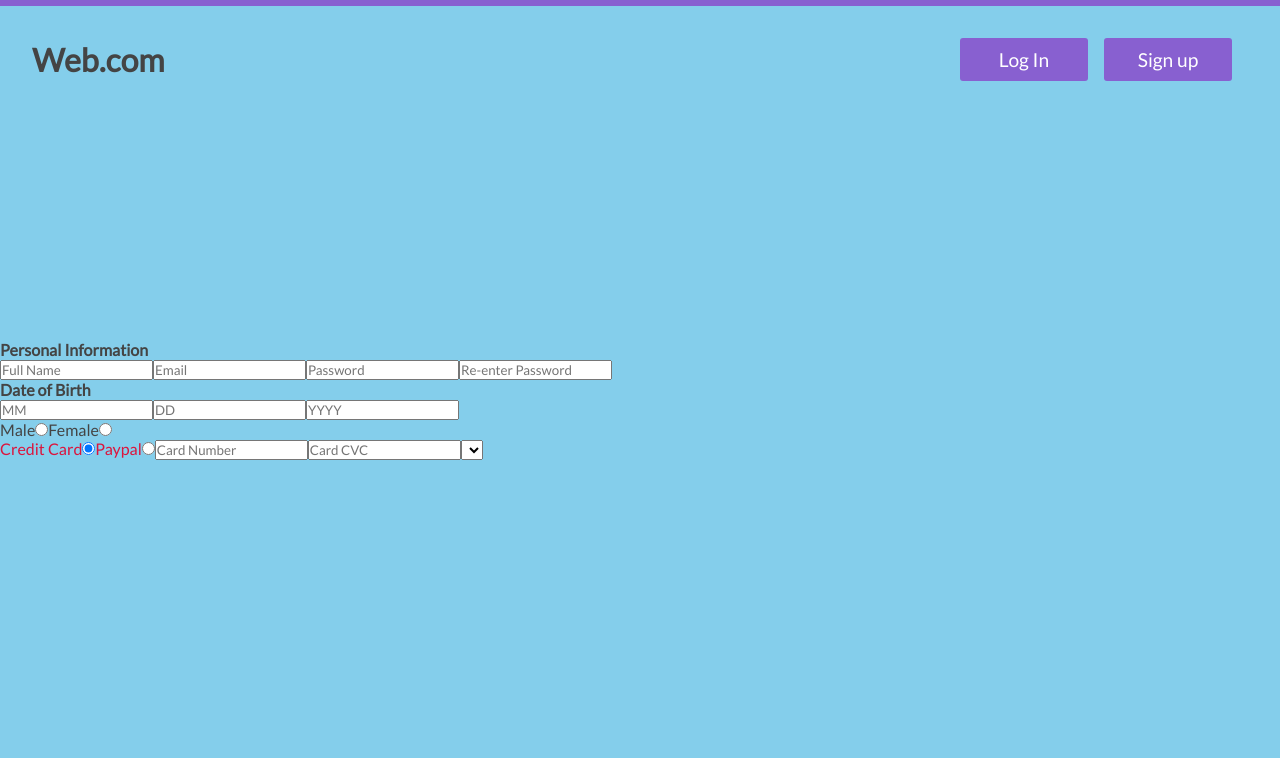
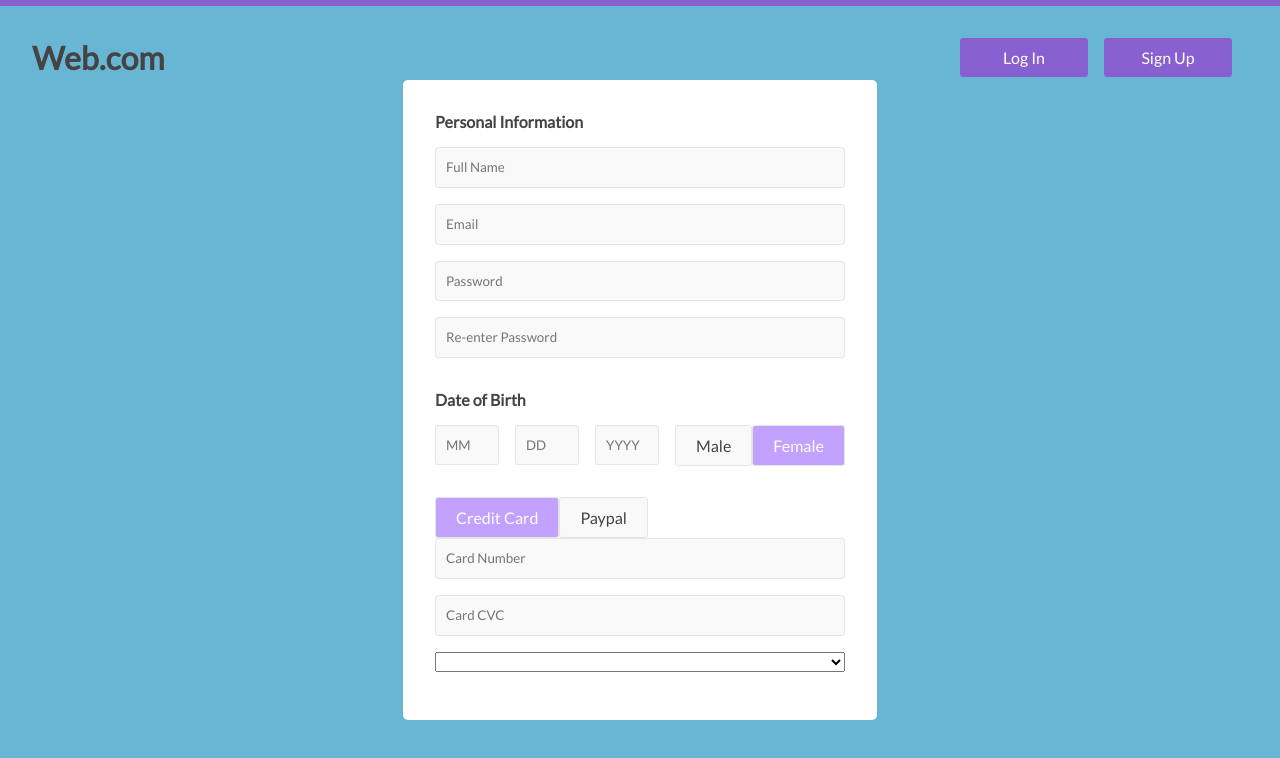
Before and after one commit to AndrewTownsley/react-form-validation, a React (Create React App) app: page /signup in a window 1280 px wide. Shown: the top 758 px of the page. Built offline with nearby package versions, Linux system fonts and the light colour scheme.

Commit message:
got radio check box selectors working properly

```diff
--- a/src/App.js
+++ b/src/App.js
@@ -12,15 +12,15 @@ function App() {
     <BrowserRouter>
     <div className="app-main">
         <nav className="navbar">
-        <h1>Web.com</h1>
-        <div className="btn-container">
-          <button className="main-btn">
-            <Link to="/login">Log In</Link>
-          </button>
-          <button className="main-btn">
-            <Link to="/signup">Sign up</Link>
-          </button>
-          </div>
+          <h1>Web.com</h1>
+            <div className="btn-container">
+              <Link to="/login">
+                <button className="main-btn">Log In</button>
+              </Link>
+              <Link to="/signup">
+                  <button className="main-btn">Sign Up</button>
+              </Link>
+            </div>
         </nav>
 
 {/* -------------------------------------------------------------------------- */}
--- a/src/components/Signup.jsx
+++ b/src/components/Signup.jsx
@@ -5,31 +5,36 @@ const Signup = () => {
   return (
     <div className="sign-up">
       <div className="sign-up-container">
-        <form action="submit">
-          <div className="sign-up-basic">
+        <form className="sign-up-form" action="submit">
+          <div className="sign-up-basic form-control">
             <h4>Personal Information</h4>
             <input type="text" name="fullName" placeholder="Full Name"/>
             <input type="email" name="email"  placeholder="Email"/>
             <input type="password" name="password" placeholder="Password"/>
             <input type="password" name="confirmPassword" placeholder="Re-enter Password"/>
           </div>
+              <h4>Date of Birth</h4>
+          <div className="sign-up-bday-gender form-control">
             <div className="sign-up-birthday">
-            <h4>Date of Birth</h4>
                 <input type="text" name="month" placeholder="MM"/>
                 <input type="text" name="day" placeholder="DD"/>
                 <input type="text" name="year" placeholder="YYYY"/>
             </div>
-          <div className="sign-up-birthday">
+            <div className="sign-up-gender">
+              <input type="radio" name="gender" value="male" id="gender-male"/>
               <label htmlFor="gender-male">Male</label>
-            <input type="radio" name="gender" value="male" id="gender-male"/>
+              <input type="radio" name="gender" value="female" id="gender-female" checked/>
               <label htmlFor="gender-female">Female</label>
-            <input type="radio" name="gender" value="female" id="gender-female"/>
             </div>
-          <div className="sign-up-payment">
-            <label htmlFor="payment-method-card"><span>Credit Card</span></label>
-            <input type="radio" name="payment-method" value="card" id="payment-method-card" checked="true" />
-            <label htmlFor="payment-method-card"><span>Paypal</span></label>
+          </div>
+          <div className="sign-up-payment form-control">
+            <div className="sign-up-payment-box">
+              <input type="radio" name="payment-method" value="card" id="payment-method-card" checked/>
+              <label htmlFor="payment-method-card">Credit Card</label>
               <input type="radio" name="payment-method" value="paypal" id="payment-method-paypal" />
+              <label htmlFor="payment-method-paypal">Paypal</label>
+            </div>
+            {/* -------------------------------------------------- */}
             <input type="text" placeholder="Card Number" />
             <input type="text" placeholder="Card CVC" />
             <select name="" id="">
--- a/src/index.css
+++ b/src/index.css
@@ -4,6 +4,9 @@
   --btn-color: #8860d0;
   --hover-color: #573792;
   --accent-color: #c3a2ff;
+  --light-gray-bg: #f9f9f9;
+  --gray-border: #e5e5e5;
+  --brad-input: 3px;
   --transition: all 0.4s;
 }
 
@@ -25,9 +28,13 @@ h1 {
   font-size: 2rem;
 }
 
+h4 {
+  margin-bottom: 1rem;
+}
+
 .app-main {
   height: 100vh;
-  background: #84ceeb;
+  background: #69b6d4;
   display: flex;
   flex-direction: column;
   justify-content: center;
@@ -98,6 +105,7 @@ h1 {
   background-color: rgb(243, 243, 243);
   border: none;
   margin-top: 1rem;
+  border-radius: var(--brad-input);
 }
 
 form span {
@@ -126,3 +134,76 @@ form span {
   color: #555;
   font-weight: bolder;
 }
+
+/* -----------------------------------SIGN UP--------------------------------- */
+
+.sign-up {
+  margin: auto;
+}
+
+.sign-up-container {
+  background: #fff;
+  padding: 2rem;
+  border-radius: 5px;
+}
+
+.sign-up-form {
+  display: flex;
+  flex-direction: column;
+}
+
+.sign-up-form input {
+  margin-bottom: 1rem;
+  line-height: 1.4;
+  padding: 10px;
+  background-color: #f9f9f9;
+  border: 1px solid #e5e5e5;
+  border-radius: var(--brad-input);
+}
+
+.form-control {
+  display: flex;
+  flex-direction: column;
+  margin-bottom: 1rem;
+}
+
+.sign-up-bday-gender {
+  display: flex;
+  flex-direction: row;
+}
+
+.sign-up-birthday {
+  display: flex;
+  justify-content: center;
+  align-items: center;
+}
+
+.sign-up-birthday input {
+  max-width: 4rem;
+  margin-right: 1rem;
+}
+
+.sign-up-form input[type="radio"] {
+  opacity: 0;
+  position: fixed;
+  width: 0;
+}
+
+.sign-up-payment-box {
+  width: 100%;
+}
+
+.sign-up-gender label,
+.sign-up-payment label {
+  display: inline-block;
+  background-color: var(--light-gray-bg);
+  border: 1px solid #e5e5e5;
+  padding: 10px 20px;
+  border-radius: var(--brad-input);
+}
+
+.sign-up-gender input[type="radio"]:checked + label,
+.sign-up-payment input[type="radio"]:checked + label {
+  background-color: var(--accent-color);
+  color: #fff;
+}
```
Lines whose indentation alone changed are shown as unchanged.
